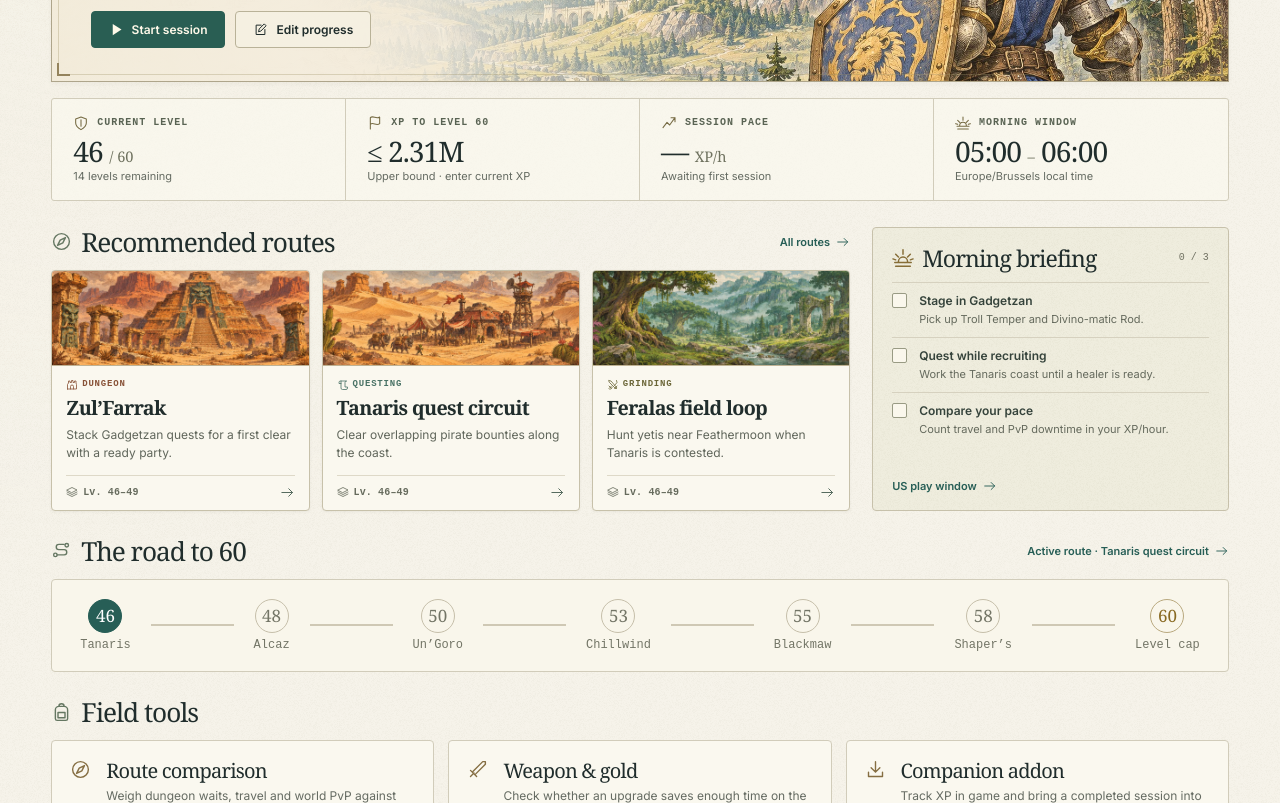
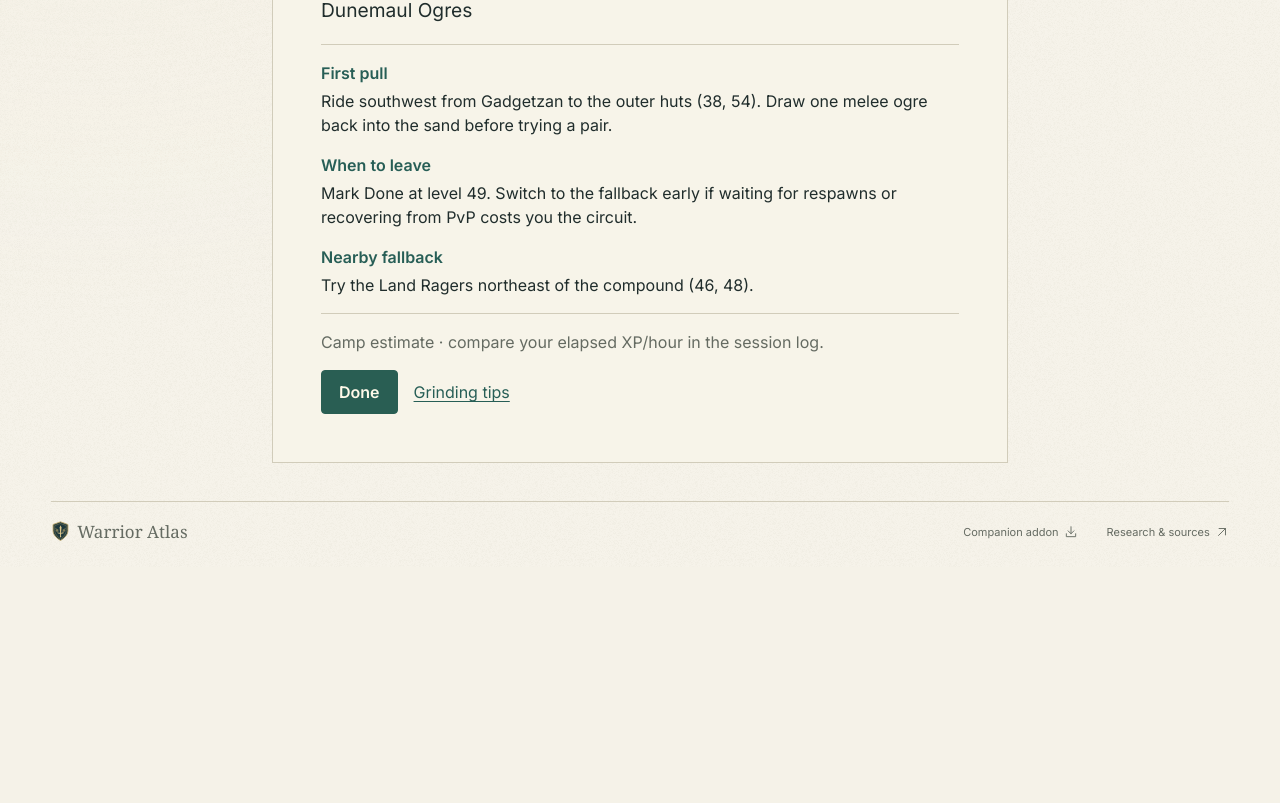
Before and after one commit to Laymer/watlas-laymer-contrib, a plain HTML site: page dist/index.html in a window 1280 px wide. Shown: the part 300-1103 px from the top of the page. After the commit the page ends 867 px from the top, so only its background shows below. Drawn offline with Linux system fonts and the light colour scheme.

Commit message:
Resume the level checkpoint and compare it with measured routes

```diff
--- /dev/null
+++ b/dist/checkpoint.js
@@ -0,0 +1,57 @@
+(() => {
+  function comparison(camp, level, profileLevel) {
+    if (level !== profileLevel) return null;
+    const benchmark = {id: 'camp', title: camp.place, zone: camp.zone,
+      type: 'Grinding', min: camp.min, max: Grinding.end(camp) - 1};
+    const routes = [benchmark, ...Routes.items.filter(route => route.type !== 'Grinding')];
+    const result = Tracker.preferredRoute(routes, benchmark.id);
+    if (!result) return null;
+    return {route: routes.find(route => route.id === result.id), pace: Math.round(result.pace),
+      count: result.count};
+  }
+
+  function render(host, read, save) {
+    const profile = Tracker.summary().level;
+    const progress = read().checkpoint || {};
+    const saved = Number.isInteger(progress.level) && progress.level <= 60 ? progress.level : 46;
+    const level = Math.max(profile, saved);
+    const undo = progress.previous >= profile && progress.previous < saved;
+    const camp = Grinding.band(level);
+    const next = Grinding.end(camp);
+    const measured = level < 60 && comparison(camp, level, profile);
+    const route = measured && measured.route.type !== 'Grinding' && measured.route;
+    const undoButton = undo ? '<button type="button" class="act" data-undo>Undo</button>' : '';
+    let content;
+    if (level === 60) {
+      const title = profile === 60 ? 'Level 60 reached' : 'Final checkpoint complete';
+      content = `<h1>${title}</h1><p>Your sessions and elapsed XP/hour are available in the <a href="#journal">session log</a>.</p>${undoButton}`;
+    } else {
+      const ready = route?.type === 'Dungeon';
+      const title = route ? route.title : camp.place;
+      const pull = route ? route.steps[0][1] : camp.pull;
+      const target = route ? route.description : camp.target;
+      const fallback = route ? `Work ${camp.target} at ${camp.place}. ${camp.pull}` : camp.fallback;
+      const evidence = measured ? `Measured · ${measured.pace.toLocaleString()} XP/hour across ${measured.count} comparable morning sessions.` :
+        'Camp estimate · compare your elapsed XP/hour in the session log.';
+      content = `<p class="eyebrow">Level ${camp.min}–${next-1} · ${route ? route.zone : camp.zone}</p>
+        <h1>${title}</h1><p class="checkpoint-target">${target}</p>
+        <dl><dt>${route ? 'Start here' : 'First pull'}</dt><dd>${ready ? 'Go only with a ready healer and party. ' : ''}${pull}</dd>
+        <dt>When to leave</dt><dd>Mark Done at level ${next}. ${route ? route.steps.at(-1)[1] : 'Switch to the fallback early if waiting for respawns or recovering from PvP costs you the circuit.'}</dd>
+        <dt>Nearby fallback</dt><dd>${fallback}</dd></dl>
+        <p class="checkpoint-evidence">${evidence}</p>
+        <div class="checkpoint-actions"><button class="act primary" type="button" data-done>Done</button>${undoButton}
+        <a href="#grinding">Grinding tips</a>${route ? `<button class="act" data-home-route="${route.id}">Route details</button>` : ''}</div>`;
+    }
+    host.innerHTML = `<article class="checkpoint">${content}</article>`;
+    const update = (value, focusSelector) => {
+      if (!save({checkpoint: value})) return;
+      render(host, read, save);
+      host.querySelector(focusSelector)?.focus();
+    };
+    host.querySelector('[data-done]')?.addEventListener('click', () =>
+      update({level: next, previous: level}, '[data-undo]'));
+    host.querySelector('[data-undo]')?.addEventListener('click', () =>
+      update({level: progress.previous}, '[data-done]'));
+  }
+  window.Checkpoint = {render};
+})();
--- a/dist/index.html
+++ b/dist/index.html
@@ -15,13 +15,14 @@
 <link rel="stylesheet" href="dungeons.css">
 <link rel="stylesheet" href="decisions.css">
 <script defer src="grinding.js"></script>
+<script defer src="checkpoint.js"></script>
 <script defer src="routes.js"></script><script defer src="tracker.js"></script><script defer src="library.js"></script>
 <script defer src="dungeons.js"></script><script defer src="decisions.js"></script><script defer src="main.js"></script>
 </head>
 <body>
 <a class="skip-link" href="#main">Skip to content</a>
 <header class="mast"><div class="mast-inner">
-<a href="#overview" class="branding" aria-label="Warrior Atlas overview"><img src="assets/crest.svg" alt="" width="39" height="45"><span><strong>Warrior Atlas</strong><small>WORLD OF WARCRAFT: FOREVER</small></span></a>
+<a href="#checkpoint" class="branding" aria-label="Warrior Atlas checkpoint"><img src="assets/crest.svg" alt="" width="39" height="45"><span><strong>Warrior Atlas</strong><small>WORLD OF WARCRAFT: FOREVER</small></span></a>
 <nav id="nav" aria-label="Main navigation"></nav>
 <button class="account" id="account" aria-label="Open Laymer Migii’s character sheet" title="Character sheet"><span>LM</span><i data-icon="chevron-down"></i></button>
 </div></header>
--- a/dist/main.js
+++ b/dist/main.js
@@ -33,7 +33,7 @@ const paths={
 };
 function icon(name,size=16){return `<svg class="ico" aria-hidden="true" viewBox="0 0 24 24" width="${Number(size)||16}" height="${Number(size)||16}" fill="none" stroke="currentColor" stroke-width="1.6">${paths[name]||paths.compass}</svg>`;}
 function icons(){document.querySelectorAll('i[data-icon]').forEach(el=>el.outerHTML=icon(el.dataset.icon,el.dataset.size||14));}
-const nav=[['overview','Overview','overview'],['routes','Route planner','map'],['dungeons','Dungeons','dungeon'],['journal','Session log','journal'],['research','Research','book'],['grinding','Grinding tips','swords']];
+const nav=[['checkpoint','Checkpoint','flag'],['overview','Overview','overview'],['routes','Route planner','map'],['dungeons','Dungeons','dungeon'],['journal','Session log','journal'],['research','Research','book'],['grinding','Grinding tips','swords']];
 const key='warrior-atlas:laymer:dashboard:v1';
 function read(){try{return JSON.parse(localStorage.getItem(key))||{};}catch{return {};}}
 function save(update){try{localStorage.setItem(key,JSON.stringify({...read(),...update}));return true;}catch{notice('Browser storage is unavailable.');return false;}}
@@ -51,7 +51,7 @@ function notice(text){const n=$('#notice');n.textContent=text;n.classList.add('s
 function modal(title,html){const d=$('#dialog');$('#modal-title').textContent=title;$('#modal-content').innerHTML=html;if(!d.open)d.showModal();d.scrollTop=0;}
 function closeModal(){const d=$('#dialog');if(d.open)d.close();}
 window.Atlas={icon,modal,closeModal,selectRoute,selectedRoute,getLevel:()=>Tracker.summary().level,notice};
-function page(){const p=location.hash.slice(1).split('/')[0];return nav.some(n=>n[0]===p)?p:'overview';}
+function page(){const p=location.hash.slice(1).split('/')[0];return nav.some(n=>n[0]===p)?p:'checkpoint';}
 function button(label,act,glyph,primary=false){return `<button class="act ${primary?'primary':''}" data-action="${act}">${icon(glyph,15)}${label}</button>`;}
 function link(label,href){return `<a class="link-button" href="${href}">${label}${icon('arrow-right',14)}</a>`;}
 function stat(glyph,heading,value,note){return `<div class="stat"><div class="stat-label">${icon(glyph,16)}${heading}</div><p class="stat-value">${value}</p><div class="stat-note">${note}</div></div>`;}
@@ -103,7 +103,8 @@ function render(scroll=false){
  const p=page(),title=nav.find(n=>n[0]===p)[1];
  document.title=title+' · Warrior Atlas';$('#crumb').textContent=title;
  $('#nav').innerHTML=nav.map(([slug,t,g])=>`<a href="#${slug}" ${p===slug?'aria-current="page"':''}>${icon(g,15)}${t}</a>`).join('');
- if(p==='overview')dashboard();
+ if(p==='checkpoint')Checkpoint.render($('#view'),read,save);
+ else if(p==='overview')dashboard();
  else if(p==='routes')Routes.render($('#view'));
  else if(p==='grinding')Grinding.render($('#view'));
  else if(p==='journal')Tracker.render($('#view'));
--- a/dist/style.css
+++ b/dist/style.css
@@ -81,3 +81,25 @@ dialog::backdrop{background:#15242199;backdrop-filter:blur(2px)}.modal-head{disp
   #nav a {font-size: .875rem; min-height: 32px}
   .site-foot {flex-wrap: wrap; gap: .75rem}
 }
+.checkpoint {
+  max-width: 46rem;
+  margin: 1rem auto 2rem;
+  padding: clamp(1rem, 4vw, 3rem);
+  background: var(--paper);
+  border: 1px solid var(--line);
+  border-top: 4px solid var(--teal);
+  font-size: 1rem;
+  line-height: 1.5;
+}
+.checkpoint h1 {margin: .25em 0; font: bold clamp(2rem, 5vw, 3.25rem)/1.1 var(--serif)}
+.checkpoint-target {font-size: 1.2em}
+.checkpoint dl {border-block: 1px solid var(--line); padding-bottom: 1rem}
+.checkpoint dt {font-weight: bold; margin-top: 1rem; color: var(--teal)}
+.checkpoint dd {margin: .25rem 0 0}
+.checkpoint-actions {display: flex; align-items: center; flex-wrap: wrap; gap: 1rem}
+.checkpoint .act {min-height: 44px; font-size: 1rem}
+.checkpoint-evidence {color: var(--muted)}
+@media (min-width: 851px) and (max-width: 1150px) {
+  .mast-inner {flex-wrap: wrap; gap: .5rem}
+  #nav {order: 2; width: 100%; justify-content: space-between}
+}
--- a/dist/tracker.js
+++ b/dist/tracker.js
@@ -352,7 +352,7 @@
   // A comparison needs two morning samples per route and two eligible routes.
   // Prefer exact route titles. A zone alone identifies a route only if its activity
   // uniquely resolves it across the full route catalog.
-  function preferredRoute(routes) {
+  function preferredRoute(routes, benchmarkId) {
     const state=read(), level=state.profile.level;
     if (!Array.isArray(routes) || level>=60) return null;
     const normalize=text=>String(text || '').normalize('NFKC').replace(/[‘’]/g,"'").trim().replace(/\s+/g,' ').toLowerCase();
@@ -371,6 +371,7 @@
       g.count++;g.ms+=run.ms;g.gain+=run.gain;groups.set(candidate.id,g);
     }
     const ranked=Array.from(groups.values()).filter(g=>g.count>=2).sort((a,b)=>gainRate(b)-gainRate(a));
+    if (benchmarkId && !ranked.some(group => group.id === benchmarkId)) return null;
     if (ranked.length<2 || gainRate(ranked[0])<=gainRate(ranked[1])) return null;
     return {id:ranked[0].id,count:ranked[0].count,pace:gainRate(ranked[0]),compared:ranked.length};
   }
```
